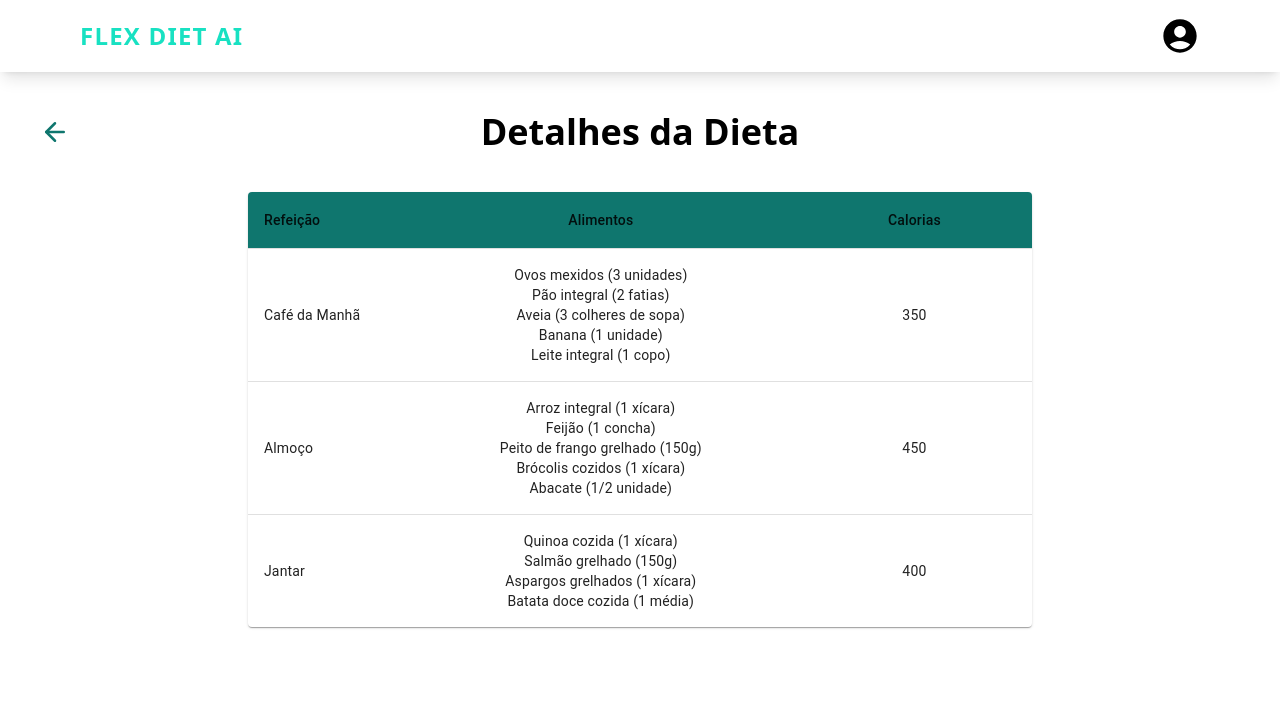
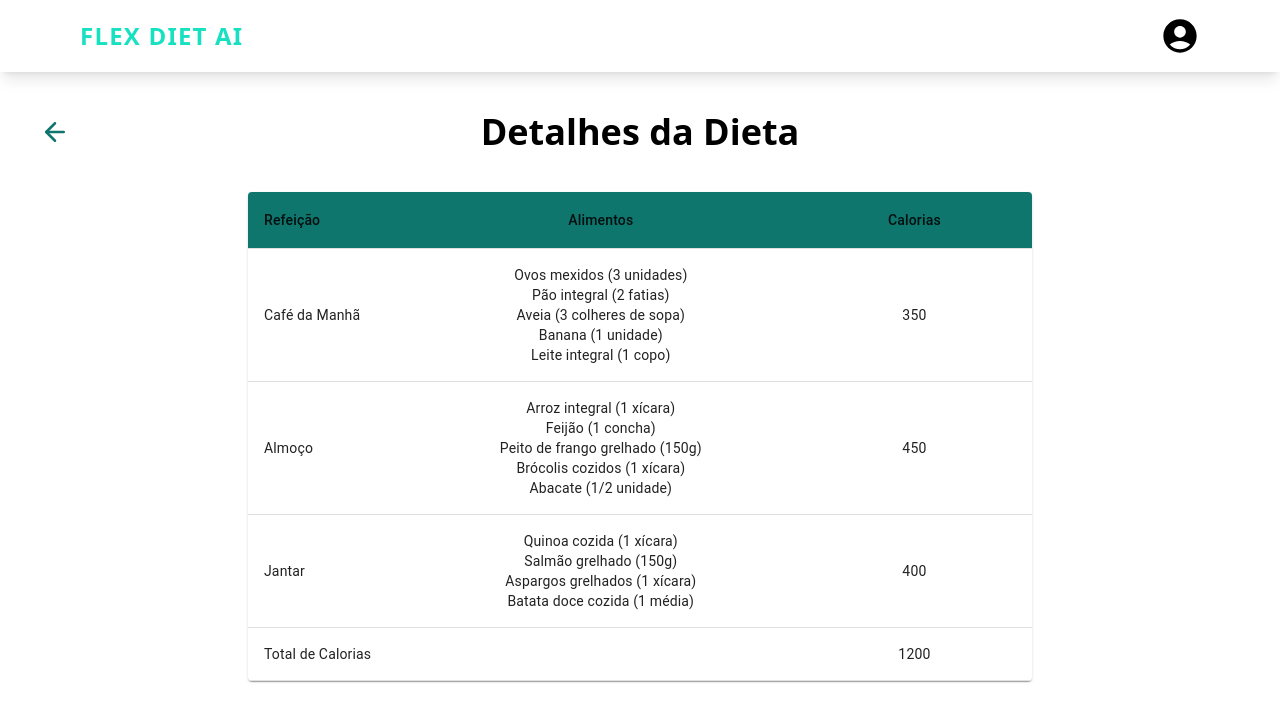
Before and after one commit to gabrielkrapp/flex-diet-ai, a Next.js app: page /diet/1 in a window 1280 px wide. Shown: the top 722 px of the page. Built offline with nearby package versions, Linux system fonts and the light colour scheme; no server answers.

Commit message:
Adding total of calouries

```diff
--- a/src/components/UI/Molecules/TableDiet.tsx
+++ b/src/components/UI/Molecules/TableDiet.tsx
@@ -23,6 +23,8 @@ const rows = [
   createRow('Jantar', 'Quinoa cozida (1 xícara), Salmão grelhado (150g), Aspargos grelhados (1 xícara), Batata doce cozida (1 média)', 400)
 ];
 
+const totalCalories = rows.reduce((sum, row) => sum + row.calories, 0);
+
 export default function TableDiet() {
   return (
     <TableContainer component={Paper} className="shadow-lg rounded-lg overflow-hidden my-5">
@@ -44,6 +46,10 @@ export default function TableDiet() {
               <TableCell align="center">{row.calories}</TableCell>
             </TableRow>
           ))}
+          <TableRow>
+            <TableCell colSpan={2} className="text-lg font-semibold">Total de Calorias</TableCell>
+            <TableCell align="center" className="text-lg font-semibold">{totalCalories}</TableCell>
+          </TableRow>
         </TableBody>
       </Table>
     </TableContainer>
```
